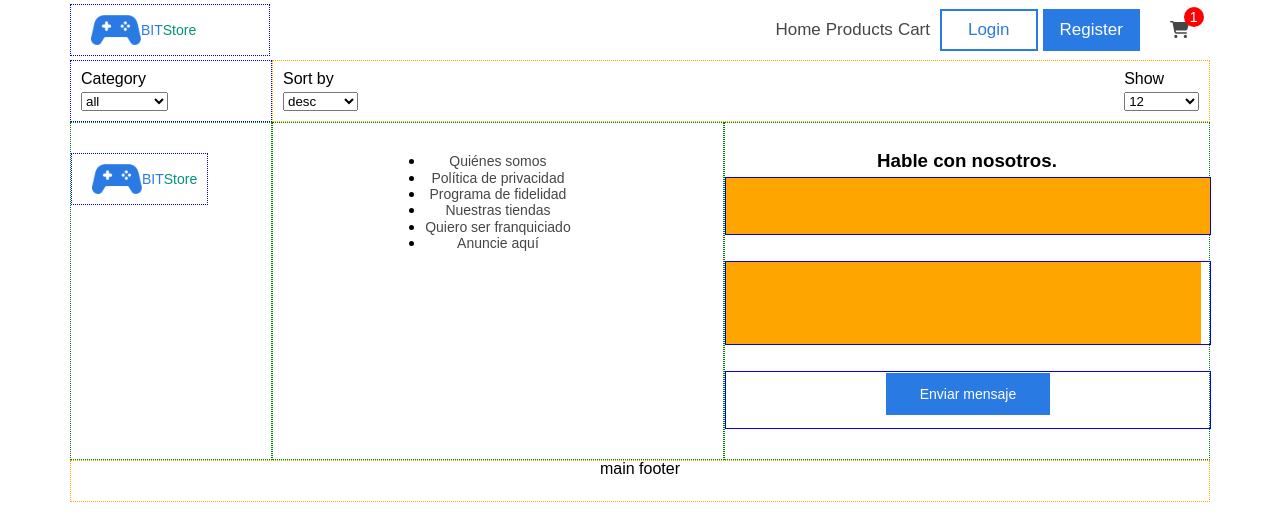
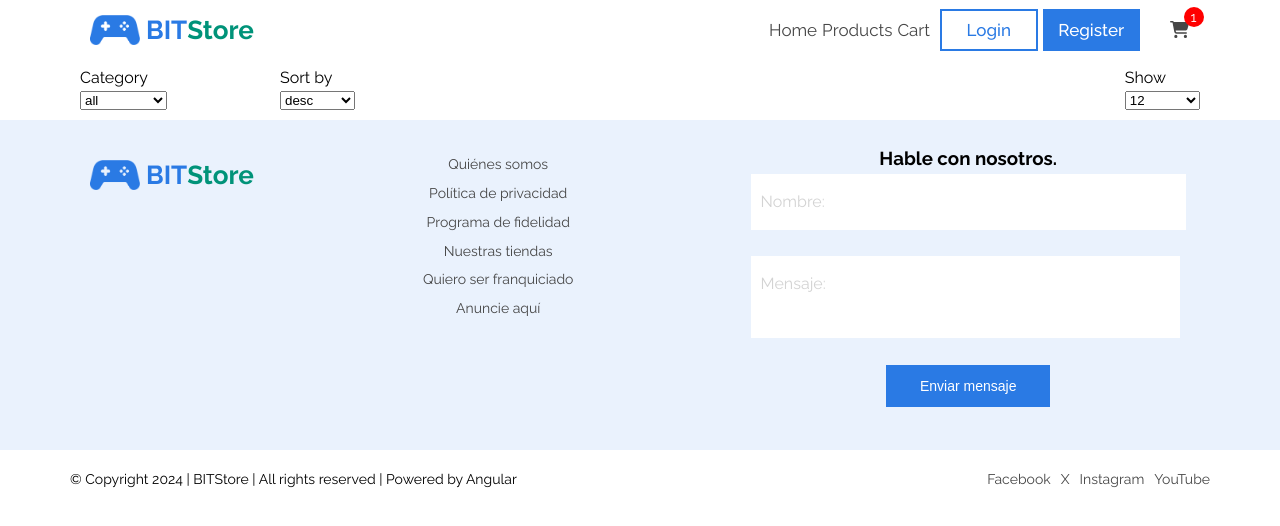
Before and after one commit to jcarlosj/bit-store-frontend, an Angular app: page /home in a window 1280 px wide. Shown: the top 526 px of the page. Built offline with nearby package versions, Linux system fonts and the light colour scheme.

Commit message:
[$] (header, product-filter, products-header, footer).component*: CSS

```diff
--- a/src/app/components/layout/footer/footer.component.css
+++ b/src/app/components/layout/footer/footer.component.css
@@ -1,66 +1,104 @@
 .footer {
 
     .pre-footer{
+        background-color: var(--AliceBlue);
+    }
+
+    .pre-footer__container {
         display: flex;
         flex-direction: column;
-    }
+        flex-wrap: wrap;
 
         .widget {
             display: flex;
             justify-content: center;
             align-items: center;
+
+            &.widget-1 {
+                flex: 0 0 10rem;
+            }
+            &.widget-2 {
+                flex: 0 0 20rem;
+            }
+            &.widget-3 {
+                flex: 0 0 34rem;
+            }
+        }
     }
 
-    .widget.widget-1 {
-        flex: 0 0 auto;
-    }
-    .widget.widget-2 {
-        flex: 0 0 16rem;
-    }
-    .widget.widget-3 {
-        flex: 0 0 34rem;
+
+    .menu-footer {
+        list-style: none;
+        line-height: 1.8;
     }
 
     @media ( min-width: 567px ) {
-        .pre-footer {
+        .pre-footer__container {
             flex-direction: row;
             flex-wrap: wrap;
 
             .widget {
-                border: 1px dotted green;
+                /* border: 1px dotted green; */
                 align-items: flex-start;
                 padding: 3rem 0;
+
+                &.widget-1 {
+                    justify-content: start;
+                    flex: 0 0 20rem;
                 }
 
-            .widget-1 {
-                flex: 0 0 34rem;
+                &.widget-2 {
+                    flex: 1 0 auto;
+                }
+                &.widget-3 {
+                    flex: 1 0 100%;
+                }
             }
 
-            @media ( min-width: 567px ) {
-                .widget {
-                    flex: 0 0 100%;
         }
     }
+
     @media ( min-width: 992px ) {
+        .pre-footer__container {
+
             .widget {
-                    flex: 0 0 20rem;
-                }
-            }
-            .widget-2,
-            .widget-3 {
+                &.widget-2,
+                &.widget-3 {
                     flex: 1 0 auto;
                 }
             }
         }
+    }
 
-    @media ( min-width: 992px ) {
-        .widget.widget-1 {
-            justify-content: start;
+    .main-footer {
+        /* border: 1px dotted orange; */
+        height: 4rem;
     }
 }
 
-    .main-footer {
-        border: 1px dotted orange;
-        height: 4rem;
+.main-footer__content {
+    display: flex;
+    flex-direction: column;
+    justify-content: center;
+    align-items: center;
+    height: var(--header-height);
+    line-height: 1.4;
+    margin: 0 auto;
+    font-size: 1.4rem;
+
+    .menu.menu-social-network {
+        list-style: none;
+        display: flex;
+        justify-content: center;
+        align-items: center;
+        gap: 1rem;
     }
 }
+
+@media ( min-width: 992px ) {
+    .main-footer__content {
+        display: flex;
+        flex-direction: row;
+        justify-content: space-between;
+    }
+}
--- a/src/app/components/layout/footer/footer.component.html
+++ b/src/app/components/layout/footer/footer.component.html
@@ -1,6 +1,11 @@
 <footer class="footer">
-    <div class="container">
+
     <div class="pre-footer">
+
+        <div class="container-fluid container container-sm container-md container-lg">
+
+            <div class="pre-footer__container">
+
                 <div class="widget widget-1">
 
                     <div id="logo" class="logo">
@@ -33,77 +38,62 @@
 
                             <div class="field field-input field-1">
                                 <input type="text" name="name" class="form-control form-input" id="name" placeholder="Escribe tú nombre" data-type="input-name" autocomplete="off" required />
+                                <label for="name" class="form-label" data-type="label-name">Nombre:</label>
+                                <span class="form-message">Mensaje informativo o de error</span>
                             </div>
                             <div class="field field-textarea field-2">
                                 <textarea name="mensagem" class="form-control form-textarea" id="mensagem" placeholder="Escribe un mensage" data-type="textarea-mensagem" required></textarea>
+                                <label for="mensagem" class="form-label" data-type="label-mensagem">Mensaje:</label>
+                                <span class="form-message">Mensaje informativo o de error</span>
                             </div>
                             <div class="field field-button field-3">
                                 <button type="submit" class="btn btn-primary" disabled>Enviar mensaje</button>
                             </div>
 
-                        <!-- <div class="form-field form-field-input">
-                            <input type="text" name="name" class="form-control form-input" id="name" placeholder="Escribe tú nombre" data-type="input-name" autocomplete="off" required />
-                            <label for="name" class="form-label" data-type="label-name">Nombre:</label>
-                            <span class="form-message">Mensaje informativo o de error</span>
-                        </div>
-                        <div class="form-field form-field-textarea">
-                            <textarea name="mensagem" class="form-control form-textarea" id="mensagem" placeholder="Escribe un mensage" data-type="textarea-mensagem" required></textarea>
-                            <label for="mensagem" class="form-label" data-type="label-mensagem">Mensaje:</label>
-                            <span class="form-message">Mensaje informativo o de error</span>
-                        </div>
-                        <div class="form-field form-button">
-                            <button type="submit" class="btn btn-primary" disabled>Enviar mensaje</button>
-                        </div> -->
                         </div>
                     </form>
 
                 </div>
+
+            </div>
+
+        </div>
+
+    </div>
+
+
+    <div class="main-footer">
+
+        <div class="container container-sm container-md container-lg">
+            <div class="main-footer__content">
+
+                <div class="copyright">© Copyright 2024 | BITStore | All rights reserved | Powered by Angular</div>
+                <ul class="menu menu-social-network">
+                    <li class="menu-item">
+                        <a href="#" class="menu-item__link">
+                            Facebook
+                        </a>
+                    </li>
+                    <li class="menu-item">
+                        <a href="#" class="menu-item__link">
+                            X
+                        </a>
+                    </li>
+                    <li class="menu-item">
+                        <a href="#" class="menu-item__link">
+                            Instagram
+                        </a>
+                    </li>
+                    <li class="menu-item">
+                        <a href="#" class="menu-item__link">
+                            YouTube
+                        </a>
+                    </li>
+                </ul>
+
             </div>
         </div>
-    <div class="container">
-        <div class="main-footer">main footer</div>
+
     </div>
-    <!-- <div class="pre-footer">
-        <div class="container">
-
-            <div class="pre-footer__center">
-                <nav class="nav__menu">
-                    <ul class="menu menu__nav menu-footer">
-                        <li class="menu-item"><a href="#" class="menu-item__link">Quiénes somos</a></li>
-                        <li class="menu-item"><a href="#" class="menu-item__link">Política de privacidad</a></li>
-                        <li class="menu-item"><a href="#" class="menu-item__link">Programa de fidelidad</a></li>
-                        <li class="menu-item"><a href="#" class="menu-item__link">Nuestras tiendas</a></li>
-                        <li class="menu-item"><a href="#" class="menu-item__link">Quiero ser franquiciado</a></li>
-                        <li class="menu-item"><a href="#" class="menu-item__link">Anuncie aquí</a></li>
-                    </ul>
-                </nav>
-            </div>
-            <div class="pre-footer__bottom">
-                <h3 class="pre-footer__title">Hable con nosotros.</h3>
-                <form class="pre-footer__form" name="form">
-                    <div class="form-field form-field-input">
-                        <input type="text" name="name" class="form-control form-input" id="name" placeholder="Escribe tú nombre" data-type="input-name" autocomplete="off" required />
-                        <label for="name" class="form-label" data-type="label-name">Nombre:</label>
-                        <span class="form-message">Mensaje informativo o de error</span>
-                    </div>
-                    <div class="form-field form-field-textarea">
-                        <textarea name="mensagem" class="form-control form-textarea" id="mensagem" placeholder="Escribe un mensage" data-type="textarea-mensagem" required></textarea>
-                        <label for="mensagem" class="form-label" data-type="label-mensagem">Mensaje:</label>
-                        <span class="form-message">Mensaje informativo o de error</span>
-                    </div>
-                    <div class="form-field form-button">
-                        <button type="submit" class="btn btn-primary" disabled>Enviar mensaje</button>
-                    </div>
-                </form>
-            </div>
-        </div>
-    </div> -->
-
-
-    <!-- <div class="bottom-footer">
-        <div class="container">
-            Copyright
-        </div>
-    </div> -->
 
 </footer>
--- a/src/app/components/layout/header/header.component.css
+++ b/src/app/components/layout/header/header.component.css
@@ -116,7 +116,7 @@ span.link-menu {
 }
 
 #logo {
-    flex: 0 0 20rem;
+    flex: 0 0 16rem;
 }
 /** #menu-hamburguer */
 .main-menu__container {
@@ -127,10 +127,13 @@ span.link-menu {
     flex: 0 0 8rem;
 }
 
-@media ( min-width: 768px ) {
+@media ( min-width: 567px ) {
     #logo {
         flex: 0 0 20rem;
     }
+}
+
+@media ( min-width: 768px ) {
     #menu-left {
         flex-basis: 10rem;
     }
--- a/src/app/components/layout/header/header.component.html
+++ b/src/app/components/layout/header/header.component.html
@@ -1,5 +1,5 @@
 <header class="header">
-    <div class="container logo-navbar">
+    <div class="logo-navbar container-fluid container container-sm container-md container-lg">
 
         <nav class="navbar">
 
--- a/src/app/pages/home/components/product-card/product-card.component.css
+++ b/src/app/pages/home/components/product-card/product-card.component.css
@@ -1,12 +1,12 @@
 .card {
     max-width: 304px ;
     width: 100%;
-    border: 1px dotted red;
+    /* border: 1px dotted red; */
     box-sizing: border-box;
 
     .card-content {
         margin: 1rem;
-        border: 1px dotted blue;
+        /* border: 1px dotted blue; */
         box-sizing: border-box;
 
     }
--- a/src/app/pages/home/components/products-filter/products-filter.component.css
+++ b/src/app/pages/home/components/products-filter/products-filter.component.css
@@ -9,7 +9,7 @@
     display: flex;
     flex-direction: column;
     align-items: start;
-    justify-content: center;
+    justify-content: start;
     width: 100%;
 
     label {
--- a/src/app/pages/home/home.component.css
+++ b/src/app/pages/home/home.component.css
@@ -1,14 +1,26 @@
 .page-home {
     display: flex;
 
+    .page-home__content {
+        display: flex;
+        justify-content: space-between;
+        align-items: flex-start;
+    }
+
     .sitebar {
-        flex: 0 0 20rem;
-        border: 1px dotted blue;
+        /* border: 1px dotted blue; */
+        flex: 0 0 16rem;
+    }
+
+    @media ( min-width: 567px ) {
+        .sitebar {
+            flex: 0 0 20rem;
+        }
     }
 
     .main-content {
+        /* border: 1px dotted orange; */
         flex: 1 0 auto;
-        border: 1px dotted orange;
     }
 
 }
--- a/src/app/pages/home/home.component.html
+++ b/src/app/pages/home/home.component.html
@@ -1,4 +1,7 @@
-<div id="page" class="container page page-home">
+<div id="page" class="page page-home">
+    <div class="container-fluid container container-sm container-md container-lg">
+
+        <div class="page-home__content">
             <aside class="sitebar">
                 <app-products-filter />
             </aside>
@@ -7,3 +10,6 @@
                 <!-- <app-product-card /> -->
             </main>
         </div>
+
+    </div>
+</div>
--- a/src/index.html
+++ b/src/index.html
@@ -6,8 +6,9 @@
   <base href="/">
   <meta name="viewport" content="width=device-width, initial-scale=1">
   <link rel="icon" type="image/x-icon" href="favicon.ico">
-  <link href="https://fonts.googleapis.com/css2?family=Roboto:wght@300;400;500&display=swap" rel="stylesheet">
-  <link href="https://fonts.googleapis.com/icon?family=Material+Icons" rel="stylesheet">
+  <link rel="preconnect" href="https://fonts.googleapis.com">
+  <link rel="preconnect" href="https://fonts.gstatic.com" crossorigin>
+  <link href="https://fonts.googleapis.com/css2?family=Raleway:ital,wght@0,100..900;1,100..900&display=swap" rel="stylesheet">
 </head>
 <body class="mat-typography">
   <app-root></app-root>
--- a/src/styles.css
+++ b/src/styles.css
@@ -11,6 +11,7 @@
     --pink-lace: #F9E6F0;
     --white: #ffffff;
 
+    --AliceBlue: #EAF2FD;
     --Cultured: #F5F5F5;
     --OuterSpace: #464646;
 
@@ -56,7 +57,7 @@ html {
 }
 
 body {
-    font-family: "Epilogue", sans-serif;
+    font-family: "Raleway", sans-serif;
     font-size: 1.6rem;      /* 16px */
     line-height: 1.614rem;
     text-align: center;
@@ -81,24 +82,21 @@ a {
     text-decoration: none;
 }
 
-.container,
-.container-fluid,
-.container-xxl,
-.container-xl,
-.container-lg,
-.container-md,
-.container-sm {
-    margin-left: auto;
-    margin-right: auto;
-    padding-left: calc( var( --gutter-x ) * 0.5 );
-    padding-right: calc( var( --gutter-x ) * 0.5 );
+.container-fluid {
+    max-width: 540px;
     width: 100%;
+    margin: 0;
+    padding-left: 0;
+    padding-right: 0;
 }
 
 @media ( min-width: 576px ) {
     .container-sm,
     .container {
         max-width: 540px;
+        margin: 0 auto;
+        padding-left: calc( var( --gutter-x ) * 0.5 );
+        padding-right: calc( var( --gutter-x ) * 0.5 );
     }
 }
 @media ( min-width: 768px ) {
@@ -148,7 +146,7 @@ a {
 
     .logo__link {
         align-items: center;
-        border: 1px dotted blue;
+        /* border: 1px dotted blue; */
         display: flex;
         justify-content: left;
         text-decoration: none;
@@ -157,6 +155,9 @@ a {
 
     .logo__text {
         color: var( --paolo-veronese-green );
+        font-size: 2.6rem;
+        font-weight: 700;
+        padding: 0 0 0 0.6rem;
     }
 
     .logo__text--blue {
@@ -197,11 +198,11 @@ a {
 
 /** Forms */
 .form {
-    width: 100%;
+    width: 90%;
 }
 
 input, textarea {
-    background: orange;
+    background: var(--white);
 }
 
 .login__form,
@@ -279,7 +280,7 @@ input, textarea {
 
 /** Inputs */
 .form-input {
-    border: 1px solid blue;
+    /* border: 1px solid blue; */
     position: absolute;
     top: 0;
     left: 0;
@@ -382,7 +383,7 @@ input, textarea {
 }
 
 .form-textarea {
-    border: 1px solid blue;
+    /* border: 1px solid blue; */
     height: calc( var( --textarea-height ) - var( --padding-top-textarea ) );
     width: var( --width-textarea );
     padding: var( --padding-top-textarea ) 1rem 0 1rem;
@@ -455,7 +456,7 @@ input, textarea {
     margin: .8rem 0 2.6rem 0;
     position: relative;
     width: 100%;
-    border: 1px solid blue;
+    /* border: 1px solid blue; */
 }
 
 .field-textarea {
```
Lines whose indentation alone changed are shown as unchanged.
